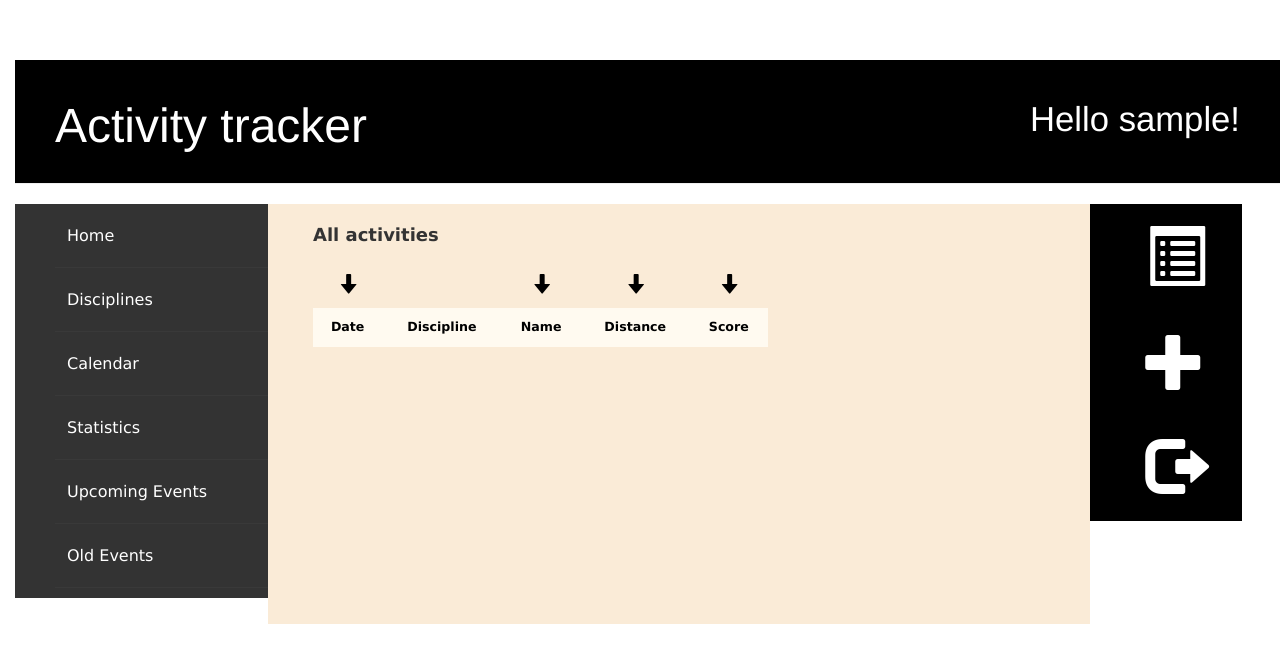
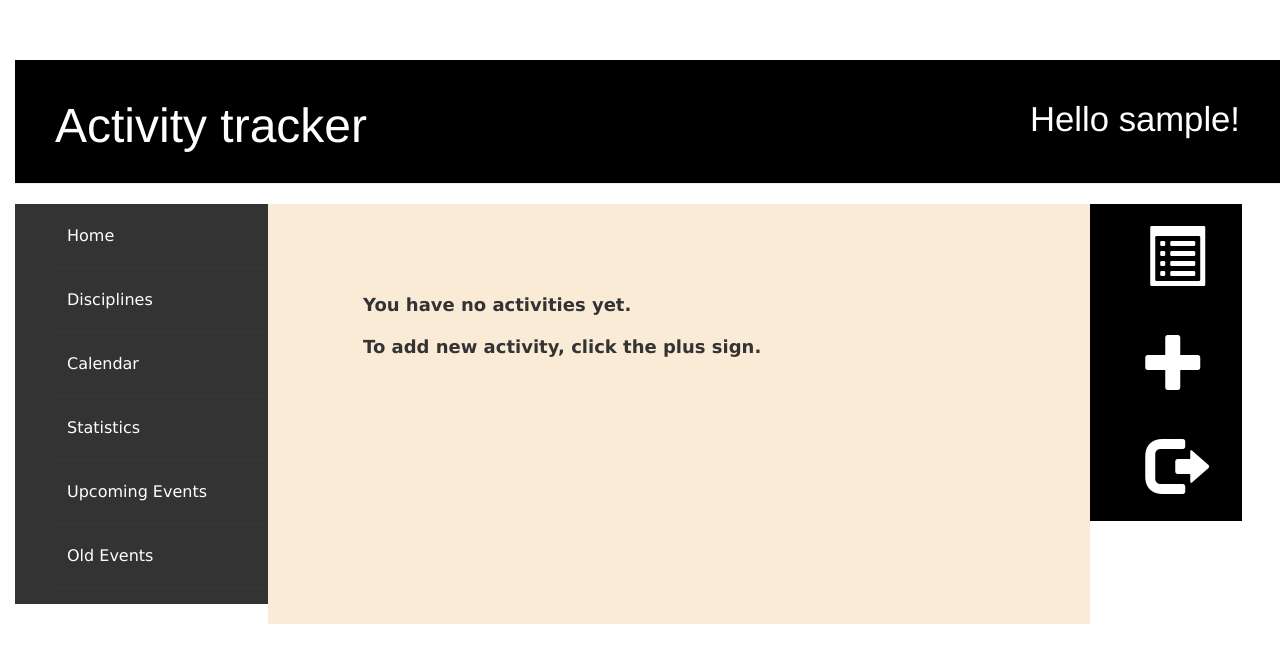
Before and after one commit to annna5/ActivityTracker, a Django app: page /filtered_view_discipline/1 in a window 1280 px wide. Shown: the top 663 px of the page. Run offline with Django 3.2, Linux system fonts and the light colour scheme; a user stored in the database is signed in; tables that the repository leaves empty hold one stand-in row (values such as "Sample post"); some libraries are stand-ins or nearby versions.

Commit message:
before removing calendar

```diff
--- a/sport/static/css/sport.css
+++ b/sport/static/css/sport.css
@@ -72,6 +72,7 @@
     padding: 0;
     width: 20%;
     float: left;
+    min-height: 400px;
 }
 
 #cssmenu li {
@@ -272,3 +273,11 @@
     font: 100% "Lucida Sans Unicode", "Bitstream Vera Sans", "Trebuchet Unicode MS", "Lucida Grande", Verdana, Helvetica, sans-serif;
     font-size: medium;
 }
+
+.info-text {
+    font: 100% "Lucida Sans Unicode", "Bitstream Vera Sans", "Trebuchet Unicode MS", "Lucida Grande", Verdana, Helvetica, sans-serif;
+    font-size: large;
+    font-weight: bold;
+    margin: 50px;
+    width: 100%;
+}
--- a/sport/templates/sport/base.html
+++ b/sport/templates/sport/base.html
@@ -20,6 +20,7 @@
 </div>
 
 <div id='cssmenu'>
+    {% if user.is_authenticated %}
         <ul>
             <li class='active'><a href='/'><span>Home</span></a></li>
             <li><a href='/disciplines'><span>Disciplines</span></a></li>
@@ -28,6 +29,10 @@
             <li><a href="{% url 'events_from_date' lower=False %}"><span>Upcoming Events</span></a></li>
             <li class='last'><a href="{% url 'events_from_date' lower=True %}"><span>Old Events</span></a></li>
         </ul>
+    {% else %}
+        <ul>
+        </ul>
+    {% endif %}
 </div>
 
 <div id='rightpanel'>
--- a/sport/templates/sport/comp_detail.html
+++ b/sport/templates/sport/comp_detail.html
@@ -5,7 +5,7 @@
         <h1>{{ comp.name }}</h1>
         <p>date: {{ comp.event_date }}</p>
         <p>{{ comp.discipline }}</p>
-        <p>distance: {{ comp.distance }}</p>
+        <p>distance: {{ comp.distance_without_zeros }}</p>
         <p>score: {{ comp.score }}</p>
     </div>
 {% endblock %}
--- a/sport/templates/sport/competition_list.html
+++ b/sport/templates/sport/competition_list.html
@@ -2,7 +2,7 @@
 
 {% block content %}
 
-    <div class="cont-text-bold">All activities</div>
+    {% if competitions %}
         <br/>
         <table style="width:100%" class="rows">
             <tr>
@@ -12,11 +12,14 @@
                 <td>
 
                 </td>
-            <td><a href="{% url 'sorted_view' field='name' %}" title="sort by name"><span class="glyphicon glyphicon-arrow-down"></span></a>
+                <td>
+                    <a href="{% url 'sorted_view' field='name' %}" title="sort by name"><span class="glyphicon glyphicon-arrow-down"></span></a>
                 </td>
-            <td><a href="{% url 'sorted_view' field='distance' %}" title="Sort by distance"><span class="glyphicon glyphicon-arrow-down"></span></a>
+                <td>
+                    <a href="{% url 'sorted_view' field='distance' %}" title="Sort by distance"><span class="glyphicon glyphicon-arrow-down"></span></a>
                 </td>
-            <td><a href="{% url 'sorted_view' field='score' %}" title="Sort by duration"><span class="glyphicon glyphicon-arrow-down"></span></a>
+                <td>
+                    <a href="{% url 'sorted_view' field='score' %}" title="Sort by duration"><span class="glyphicon glyphicon-arrow-down"></span></a>
                 </td>
             </tr>
             <tr class="first-row">
@@ -38,6 +41,13 @@
                 </tr>
             {% endfor %}
         </table>
+
+    {% else %}
+        <br/>
+        <div class="info-text">You have no activities yet. <br/><br/>
+            To add new activity, click the plus sign.
+        </div>
+    {% endif %}
 {% endblock %}
 
 
--- a/sport/templates/sport/disciplines.html
+++ b/sport/templates/sport/disciplines.html
@@ -17,6 +17,5 @@
     <br/>
     <div class="cont-text">...or add new one:</div>    <br/>
     <a href="{% url 'discipline_new' %}"><button class="dropbtn">Add new</button></a>
-    <br/><br/><br/><br/><br/><br/><br/><br/><br/><br/><br/><br/>
 
 {% endblock %}
--- a/sport/templates/sport/statistics_dist_list.html
+++ b/sport/templates/sport/statistics_dist_list.html
@@ -23,7 +23,7 @@
                             <td>{{ dist.event_date }}</td>
                             <td>{{ dist.discipline }}</td>
                             <td><a href="{% url 'comp_detail' pk=dist.pk %}">{{ dist.name }}</a></td>
-                            <td>{{ dist.distance }}</td>
+                            <td>{{ dist.distance_without_zeros }}</td>
                             <td>{{ dist.score }}</td>
                             {#            link do notatek#}
                         </tr>
--- a/sport/urls.py
+++ b/sport/urls.py
@@ -10,16 +10,15 @@
     url(r'^statistics', views.statistics, name='statistics'),
     url(r'^summary', views.summary, name='summary'),
 
-
     url(r'^disciplines/new/$', views.discipline_new, name='discipline_new'),
     url(r'^disciplines', views.disciplines, name='disciplines'),
 
     url(r'^comp_list_for_discipline/(?P<disc>\w+)/$', views.comp_list_for_discipline, name='comp_list_for_discipline'),
 
-
     # url(r'^sport/templates/sport/my_calendar.html$', views.calendar, name='my_calendar'),
     url(r'^comp/(?P<pk>[0-9]+)/$', views.comp_detail, name='comp_detail'),
-    url(r'^comp_list_for_dist/(?P<dist>[0-9]+\.[0-9]+)/$', views.comp_list_for_dist, name='comp_list_for_dist'),
+    url(r'^comp_list_for_dist/(?P<dist>[0-9]+\.[0-9]+)/(?P<disc>\w+)', views.comp_list_for_dist,
+        name='comp_list_for_dist'),
 
     url(r'^comp/new/$', views.competition_new, name='competition_new'),
 
--- a/sport/views.py
+++ b/sport/views.py
@@ -124,9 +124,9 @@
 
 
 @login_required
-def comp_list_for_dist(request, dist):
+def comp_list_for_dist(request, dist, disc):
     competitions = Competition.objects.order_by('event_date').filter(author=request.user).filter(
-            distance=dist)
+            distance=dist, discipline__name=disc)
     return render(request, 'sport/statistics_for_specific_dist.html', {
 
         'competitions': competitions
@@ -226,8 +226,9 @@
                 Sum('distance'))
         overall_time = Competition.objects.filter(author=request.user, discipline__name=disc,
                                                   event_date__lt=datetime.datetime.now()).aggregate(Sum('score'))
-        disciplines_dict[disc] = [activities_counter, _get_distance(overall_distance['distance__sum']),
-                                  _get_time(overall_time['score__sum'])]
+        if activities_counter > 0:
+            disciplines_dict[disc] = [activities_counter, _get_distance(overall_distance['distance__sum']),
+                                    _get_time(overall_time['score__sum'])]
 
     return render(request, 'sport/summary.html', {
 
```
Also changed, not shown: sport/templates/sport/disciplines_list.html (+10 -6 lines), sport/templates/sport/statistics.html (+15 -4 lines), sport/templates/sport/statistics_for_specific_dist.html (+7 -7 lines), sport/templates/sport/summary.html (+9 -1 lines). Lines whose indentation alone changed are shown as unchanged.
